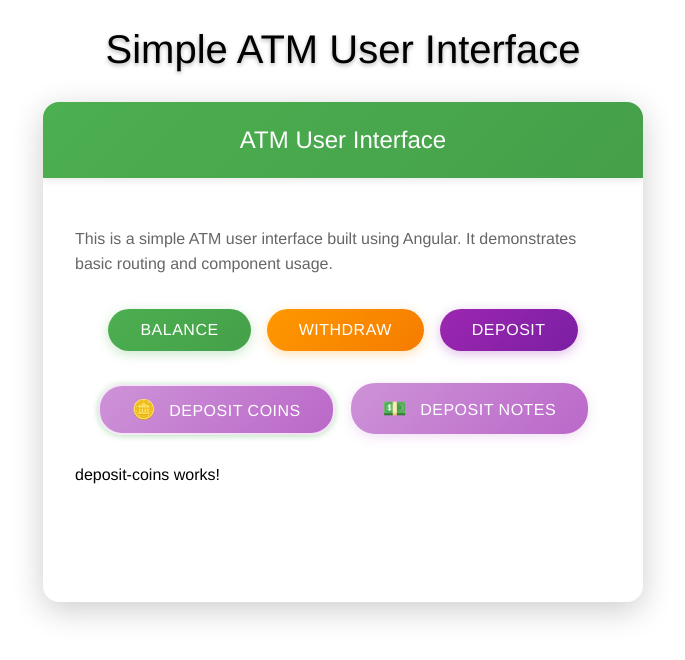
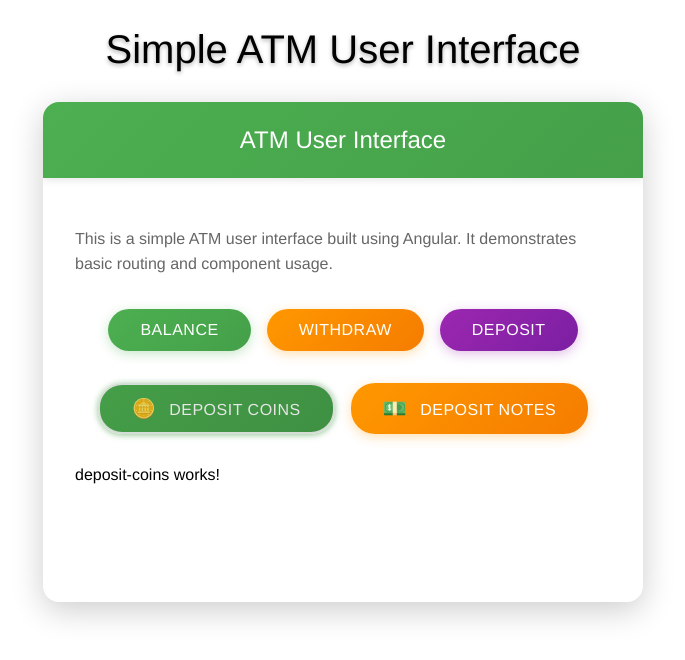
Before and after one commit to schafeld/angular-atm-interface, an Angular app in the folder atm-user-interface/: page /deposit-coins in a window 1280 px wide. Shown: the top 660 px of the page, without its empty margins (297-982 px from the left). Built offline with nearby package versions, Linux system fonts and the light colour scheme.

Commit message:
improve button animations

```diff
--- a/atm-user-interface/src/app/app.css
+++ b/atm-user-interface/src/app/app.css
@@ -93,6 +93,13 @@ nav {
   justify-content: center;
 }
 
+/* Button wrapper for isolated animations */
+.button-wrapper {
+  display: flex;
+  align-items: center;
+  justify-content: center;
+}
+
 /* Deposit navigation styling */
 .deposit-nav {
   display: flex;
@@ -102,7 +109,7 @@ nav {
   justify-content: center;
 }
 
-/* Material Design button styling */
+/* Simplified button styling - no transforms */
 button {
   background: linear-gradient(135deg, #2196F3 0%, #1976D2 100%);
   color: white;
@@ -112,65 +119,39 @@ button {
   font-size: 1rem;
   font-weight: 500;
   cursor: pointer;
-  position: relative;
-  overflow: hidden;
-  transition: all 0.3s cubic-bezier(0.4, 0.0, 0.2, 1);
   box-shadow: 0 3px 12px rgba(33, 150, 243, 0.3);
   min-width: 120px;
   text-transform: uppercase;
   letter-spacing: 0.5px;
+  transition: box-shadow 0.3s ease, background 0.3s ease;
 }
 
 /* Deposit coins button styling */
 .deposit-coins {
-  background: linear-gradient(135deg, #CE93D8 0%, #BA68C8 100%) !important;
-  box-shadow: 0 3px 12px rgba(206, 147, 216, 0.3) !important;
+  background: linear-gradient(135deg, #CE93D8 0%, #BA68C8 100%);
+  box-shadow: 0 3px 12px rgba(206, 147, 216, 0.3);
 }
 
 .deposit-coins:hover {
-  background: linear-gradient(135deg, #C570D8 0%, #AB47BC 100%) !important;
-  box-shadow: 0 6px 20px rgba(206, 147, 216, 0.4) !important;
+  background: linear-gradient(135deg, #C570D8 0%, #AB47BC 100%);
+  box-shadow: 0 6px 20px rgba(206, 147, 216, 0.4);
 }
 
 /* Deposit notes button styling */
 .deposit-notes {
-  background: linear-gradient(135deg, #CE93D8 0%, #BA68C8 100%) !important;
-  box-shadow: 0 3px 12px rgba(206, 147, 216, 0.3) !important;
+  background: linear-gradient(135deg, #CE93D8 0%, #BA68C8 100%);
+  box-shadow: 0 3px 12px rgba(206, 147, 216, 0.3);
 }
 
 .deposit-notes:hover {
-  background: linear-gradient(135deg, #C570D8 0%, #AB47BC 100%) !important;
-  box-shadow: 0 6px 20px rgba(206, 147, 216, 0.4) !important;
+  background: linear-gradient(135deg, #C570D8 0%, #AB47BC 100%);
+  box-shadow: 0 6px 20px rgba(206, 147, 216, 0.4);
 }
 
-/* Ripple effect */
-button::before {
-  content: '';
-  position: absolute;
-  top: 50%;
-  left: 50%;
-  width: 0;
-  height: 0;
-  border-radius: 50%;
-  background: rgba(255, 255, 255, 0.3);
-  transition: width 0.6s, height 0.6s, top 0.6s, left 0.6s;
-  transform: translate(-50%, -50%);
-}
-
+/* Simple hover effects - only shadows and colors */
 button:hover {
-  transform: translateY(-2px);
   box-shadow: 0 6px 20px rgba(33, 150, 243, 0.4);
   background: linear-gradient(135deg, #1976D2 0%, #1565C0 100%);
-}
-
-button:active {
-  transform: translateY(0);
-  box-shadow: 0 2px 8px rgba(33, 150, 243, 0.3);
-}
-
-button:active::before {
-  width: 300px;
-  height: 300px;
 }
 
 button:focus {
@@ -178,32 +159,32 @@ button:focus {
   box-shadow: 0 0 0 3px rgba(33, 150, 243, 0.3);
 }
 
-/* Active route styling */
+/* Active route styling - only visual differences, no movement */
 button.active {
-  transform: translateY(1px) !important;
-  box-shadow: 0 1px 6px rgba(0, 0, 0, 0.3) !important;
-  border: 2px solid rgba(255, 255, 255, 0.8) !important;
+  box-shadow: 0 1px 6px rgba(0, 0, 0, 0.5);
+  border: 2px solid rgba(255, 255, 255, 0.9);
+  filter: brightness(0.9);
 }
 
-/* Active state overrides for different button types */
+/* Active state colors for different button types */
 button:nth-child(1).active {
-  box-shadow: 0 1px 6px rgba(76, 175, 80, 0.4) !important;
+  box-shadow: 0 1px 6px rgba(76, 175, 80, 0.6);
 }
 
 button:nth-child(2).active {
-  box-shadow: 0 1px 6px rgba(255, 152, 0, 0.4) !important;
+  box-shadow: 0 1px 6px rgba(255, 152, 0, 0.6);
 }
 
 button:nth-child(3).active {
-  box-shadow: 0 1px 6px rgba(156, 39, 176, 0.4) !important;
+  box-shadow: 0 1px 6px rgba(156, 39, 176, 0.6);
 }
 
 .deposit-coins.active {
-  box-shadow: 0 1px 6px rgba(206, 147, 216, 0.4) !important;
+  box-shadow: 0 1px 6px rgba(206, 147, 216, 0.6);
 }
 
 .deposit-notes.active {
-  box-shadow: 0 1px 6px rgba(206, 147, 216, 0.4) !important;
+  box-shadow: 0 1px 6px rgba(206, 147, 216, 0.6);
 }
 
 /* Icon styling */
@@ -214,7 +195,7 @@ button:nth-child(3).active {
   display: inline-block;
 }
 
-/* Different button colors for variety */
+/* Button colors - hover only changes colors/shadows */
 button:nth-child(1) {
   background: linear-gradient(135deg, #4CAF50 0%, #45a049 100%);
   box-shadow: 0 3px 12px rgba(76, 175, 80, 0.3);
```
